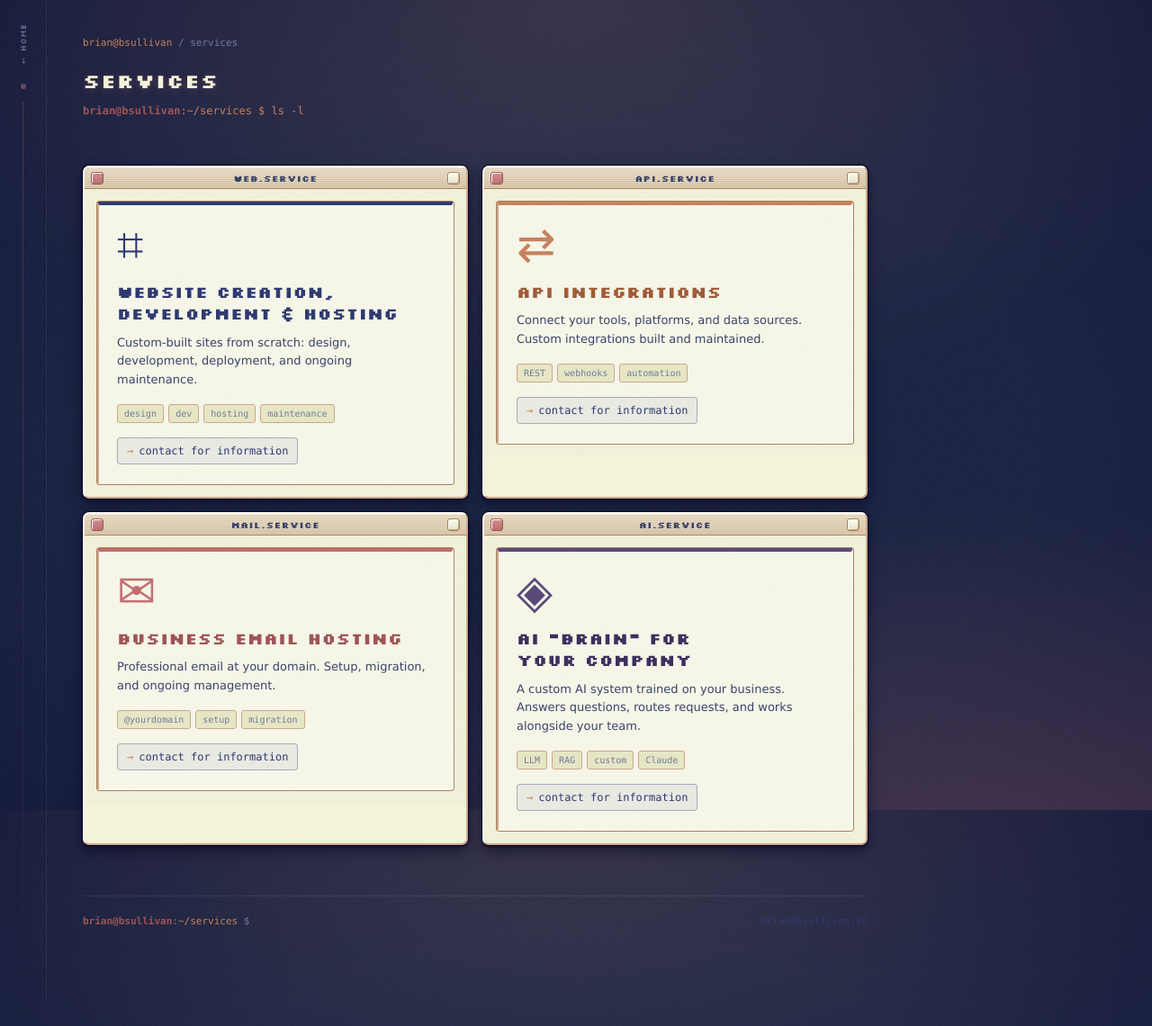
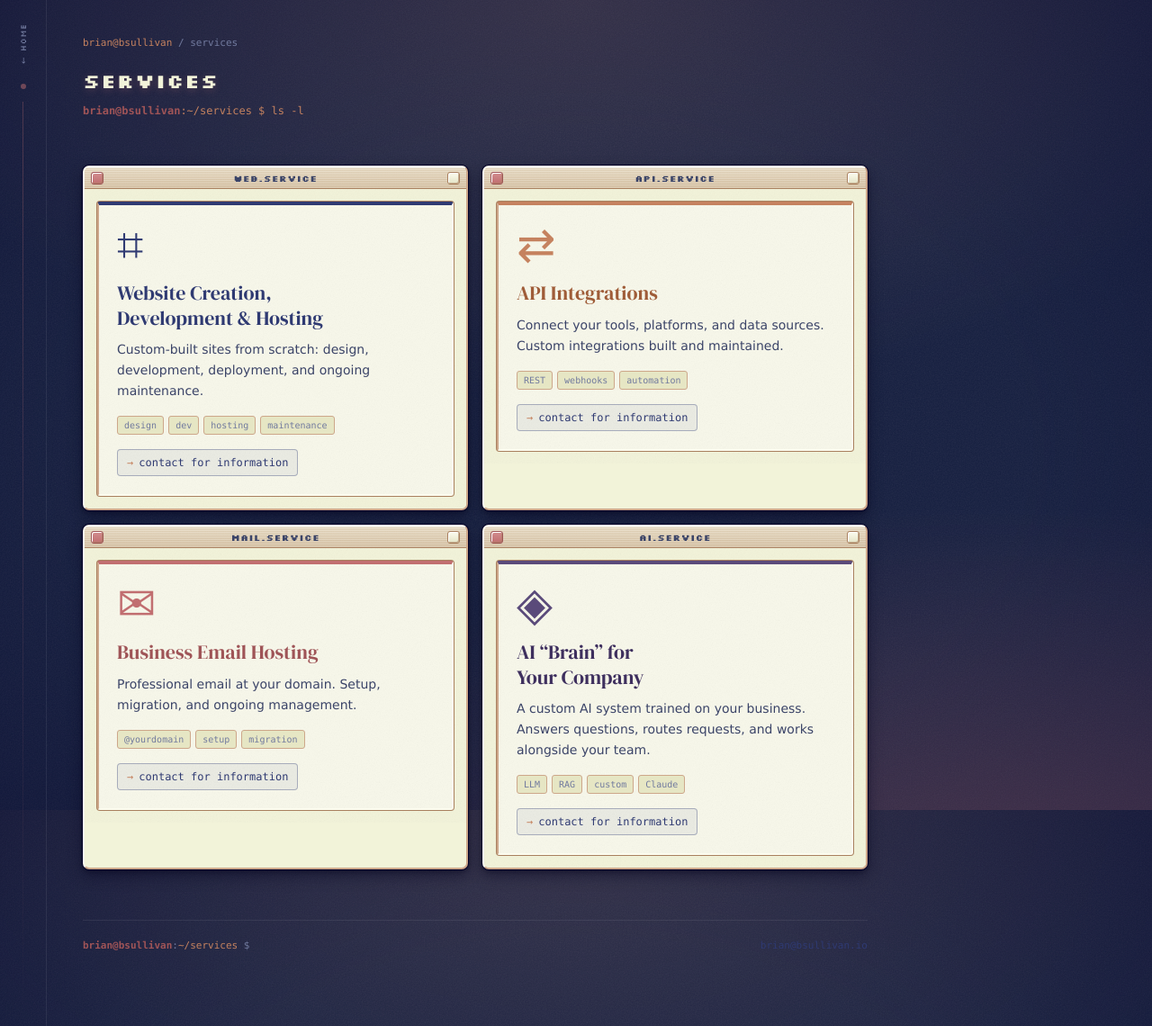
Before and after one commit to bsullivan-io/bsullivan.io, a Jekyll site: the page built from services/index.html, in a window 1280 px wide. Shown: the whole page at 90% size. Built offline with Jekyll 4.4.1, drawn with Linux system fonts in a browser that asks for light colours.

Commit message:
Switch service card headings to DM Serif Display, increase body text
Replaces Silkscreen pixel font on card headings with DM Serif Display
for a more professional look while keeping the retro window chrome.
Body text bumped from 13px to 14px with looser line-height.

Co-Authored-By: Claude Sonnet 4.6 <noreply@anthropic.com>

```diff
--- a/services/index.html
+++ b/services/index.html
@@ -10,7 +10,7 @@ title: Services — Brian Sullivan
   <title>Services — Brian Sullivan</title>
   <link rel="preconnect" href="https://fonts.googleapis.com">
   <link rel="preconnect" href="https://fonts.gstatic.com" crossorigin>
-  <link href="https://fonts.googleapis.com/css2?family=Silkscreen:wght@400;700&display=swap" rel="stylesheet">
+  <link href="https://fonts.googleapis.com/css2?family=Silkscreen:wght@400;700&family=DM+Serif+Display:ital@0;1&display=swap" rel="stylesheet">
   <style>
     :root {
       --face:      #f2f3d9;
@@ -258,18 +258,18 @@ title: Services — Brian Sullivan
       line-height: 1;
     }
     .svc-name {
-      font-family: "Silkscreen", Geneva, sans-serif;
-      font-size: 18px;
-      font-weight: 700;
-      letter-spacing: 0.3px;
+      font-family: "DM Serif Display", Georgia, serif;
+      font-size: 22px;
+      font-weight: 400;
+      letter-spacing: 0;
       margin-bottom: 10px;
-      line-height: 1.35;
+      line-height: 1.25;
     }
     .svc-desc {
-      font-size: 13px;
+      font-size: 14px;
       color: var(--ink-soft);
       margin: 0 0 16px;
-      line-height: 1.6;
+      line-height: 1.65;
     }
     .svc-tags {
       display: flex;
```
